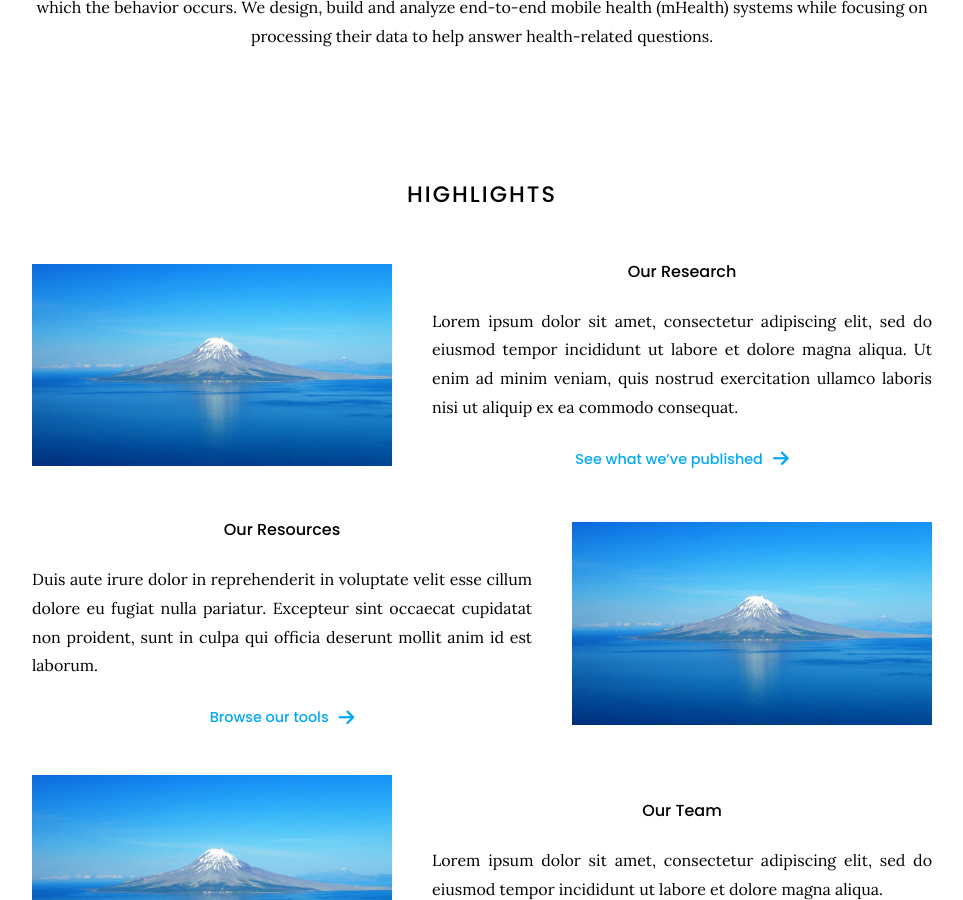
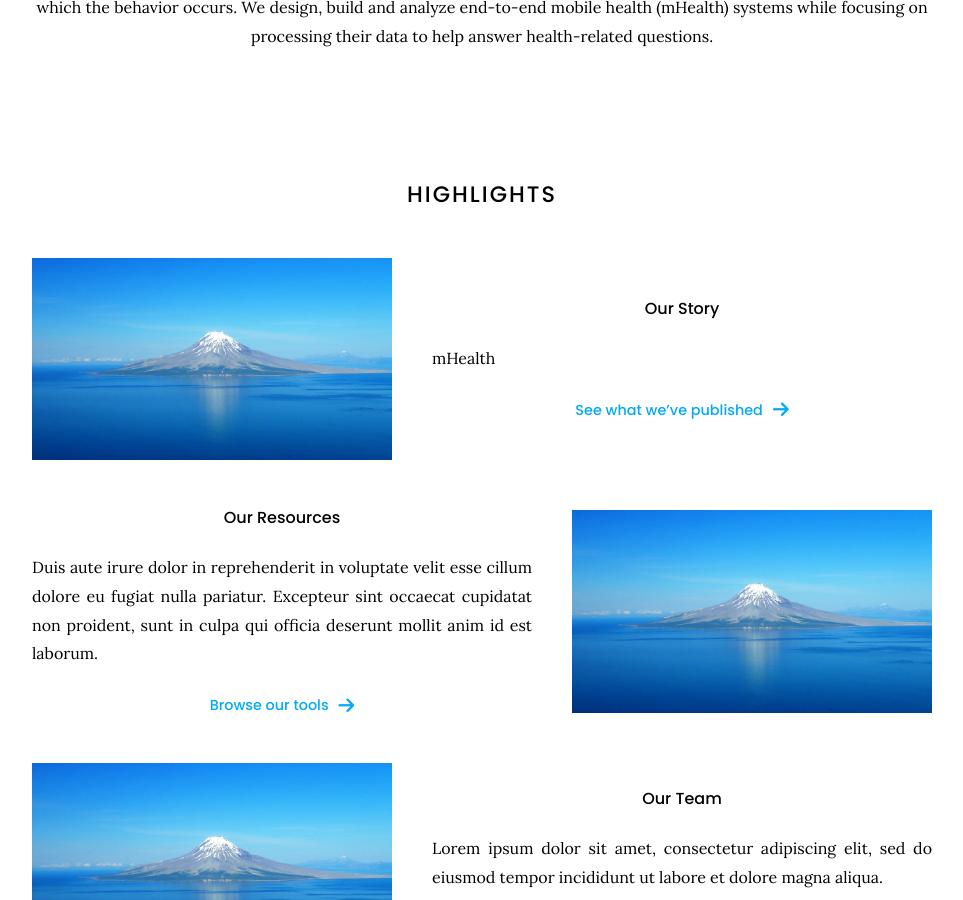
Before and after one commit to mahdipedro/SenseWhy-webs, a Jekyll site: the page built from index.md, in a window 1280 px wide and 900 px high, scrolled down 350 px. Shown: the whole window, without its empty margins (158-1121 px from the left). Built offline with Jekyll 4.4.1, drawn with Linux system fonts in a browser that asks for light colours.

Commit message:
Update index.md

```diff
--- a/index.md
+++ b/index.md
@@ -31,8 +31,7 @@
 # Highlights
 
 {% capture text %}
-Lorem ipsum dolor sit amet, consectetur adipiscing elit, sed do eiusmod tempor incididunt ut labore et dolore magna aliqua.
-Ut enim ad minim veniam, quis nostrud exercitation ullamco laboris nisi ut aliquip ex ea commodo consequat.
+mHealth
 
 {%
   include link.html
@@ -48,7 +47,7 @@
   include feature.html
   image="images/photo.jpg"
   link="research"
-  title="Our Research"
+  title="Our Story"
   text=text
 %}
 
```
